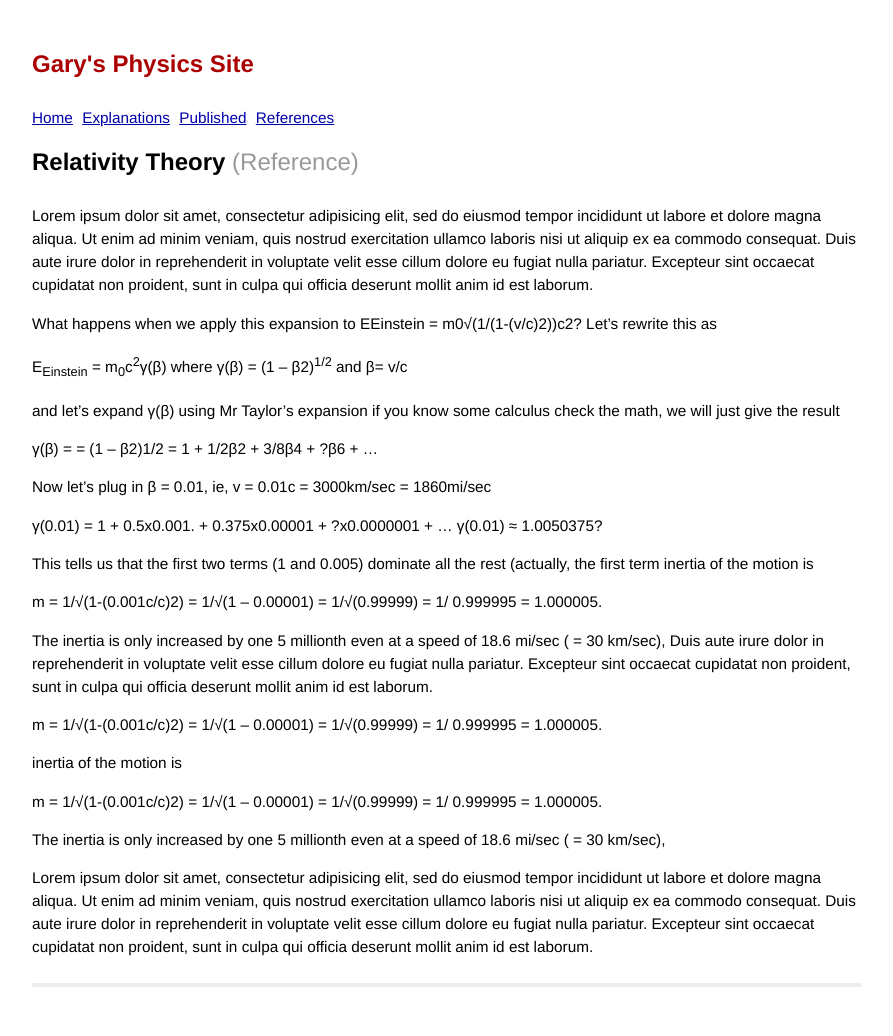
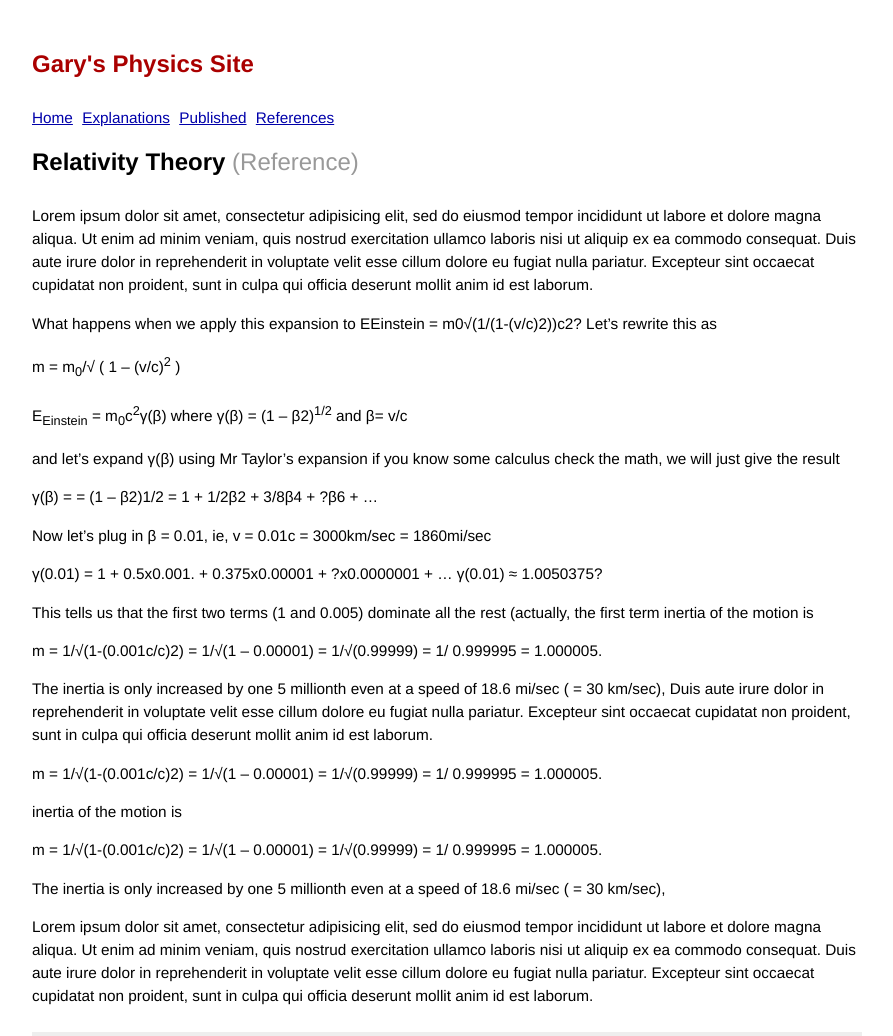
Before and after one commit to grbfacet/facet, a Jekyll site: the page built from ref-relativity-theory.md, in a window 1280 px wide. Shown: the whole page, without its empty margins (193-1086 px from the left). Built offline with Jekyll 4.4.1, drawn with Linux system fonts in a browser that asks for light colours; Markdown is read by kramdown in place of the engine named in the settings; before the commit the page ends 987 px from its top, so only the background shows below that.

Commit message:
Update ref-relativity-theory.md

```diff
--- a/ref-relativity-theory.md
+++ b/ref-relativity-theory.md
@@ -7,6 +7,8 @@ pagetype: reference
 Lorem ipsum dolor sit amet, consectetur adipisicing elit, sed do eiusmod tempor incididunt ut labore et dolore magna aliqua. Ut enim ad minim veniam, quis nostrud exercitation ullamco laboris nisi ut aliquip ex ea commodo consequat. Duis aute irure dolor in reprehenderit in voluptate velit esse cillum dolore eu fugiat nulla pariatur. Excepteur sint occaecat cupidatat non proident, sunt in culpa qui officia deserunt mollit anim id est laborum.
 
 What happens when we apply this expansion to EEinstein =  m0√(1/(1-(v/c)2))c2? Let’s rewrite this as
+
+m = m<sub>0</sub>/√ ( 1 – (v/c)<sup>2</sup> )
 
 E<sub>Einstein</sub> = m<sub>0</sub>c<sup>2</sup>γ(β) where γ(β) = (1 – β2)<sup>1/2</sup> and β= v/c
 
```
